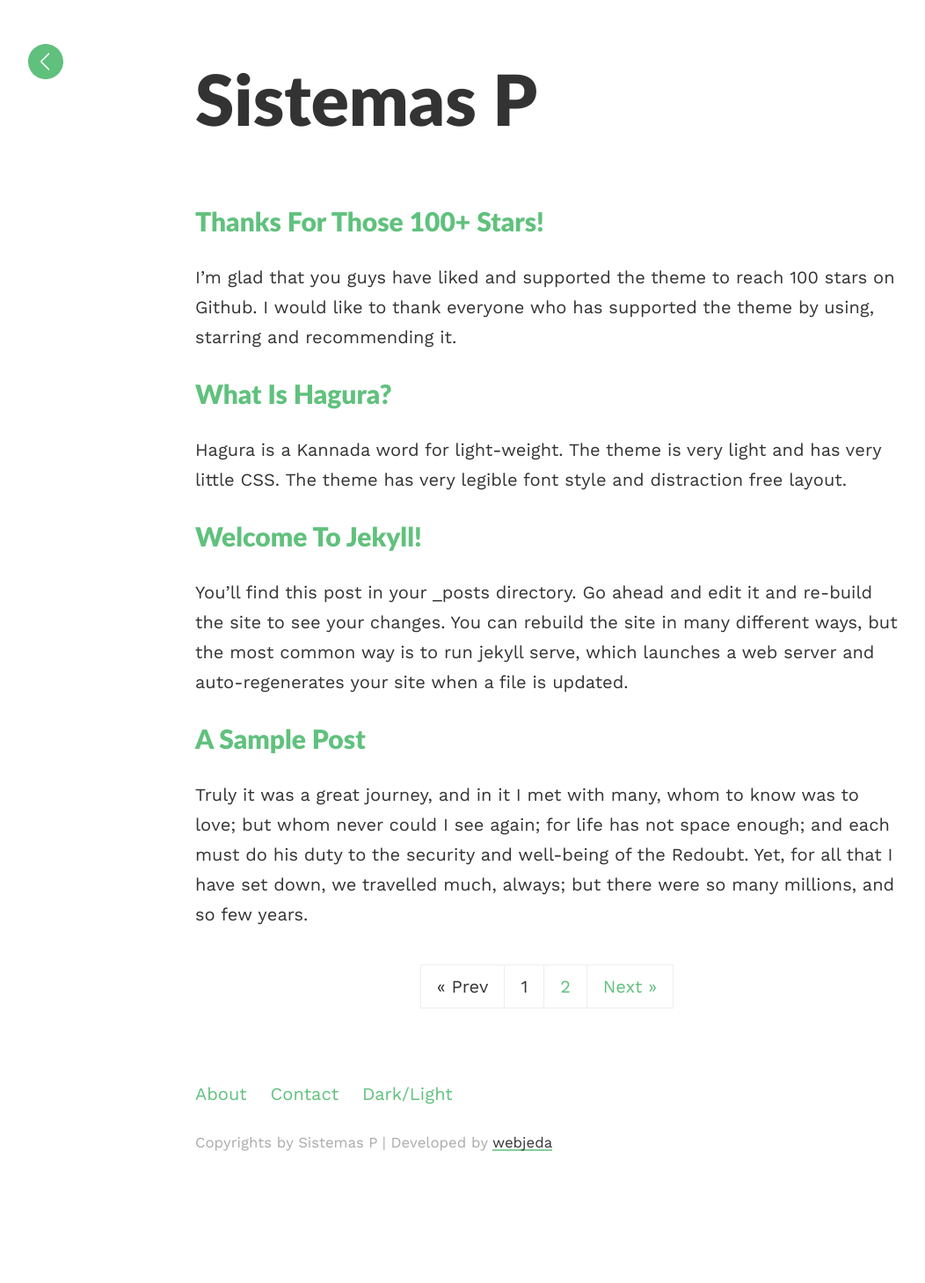
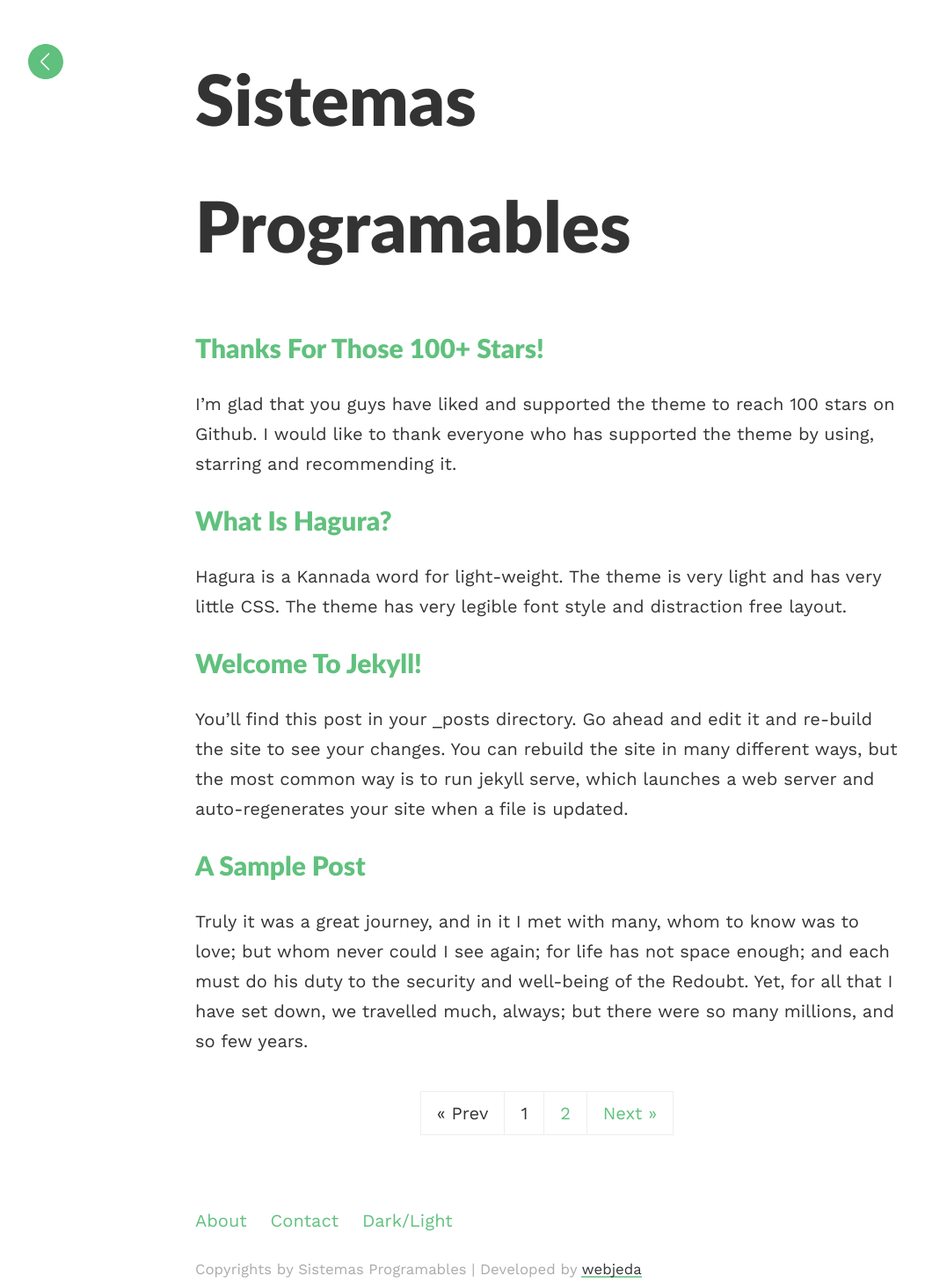
Before and after one commit to sharu725/hagura, a Jekyll site: the page built from index.html, in a window 1280 px wide. Shown: the whole page at 88% size, without its empty margins (18-1070 px from the left). Built offline with Jekyll 4.4.1, drawn with Linux system fonts in a browser that asks for light colours; the list of posts is cut into pages by our own code; before the commit the page ends 1314 px from its top, so only the background shows below that.

Commit message:
Update _config.yml

```diff
--- a/_config.yml
+++ b/_config.yml
@@ -1,6 +1,6 @@
 ### your site title here
 
-title: Sistemas P
+title: Sistemas Programables
 # disabled because we are using a custom domain
 #baseurl: /hagura # name of the repository
 email: L20212433@tectijuana.edu.mx
```
